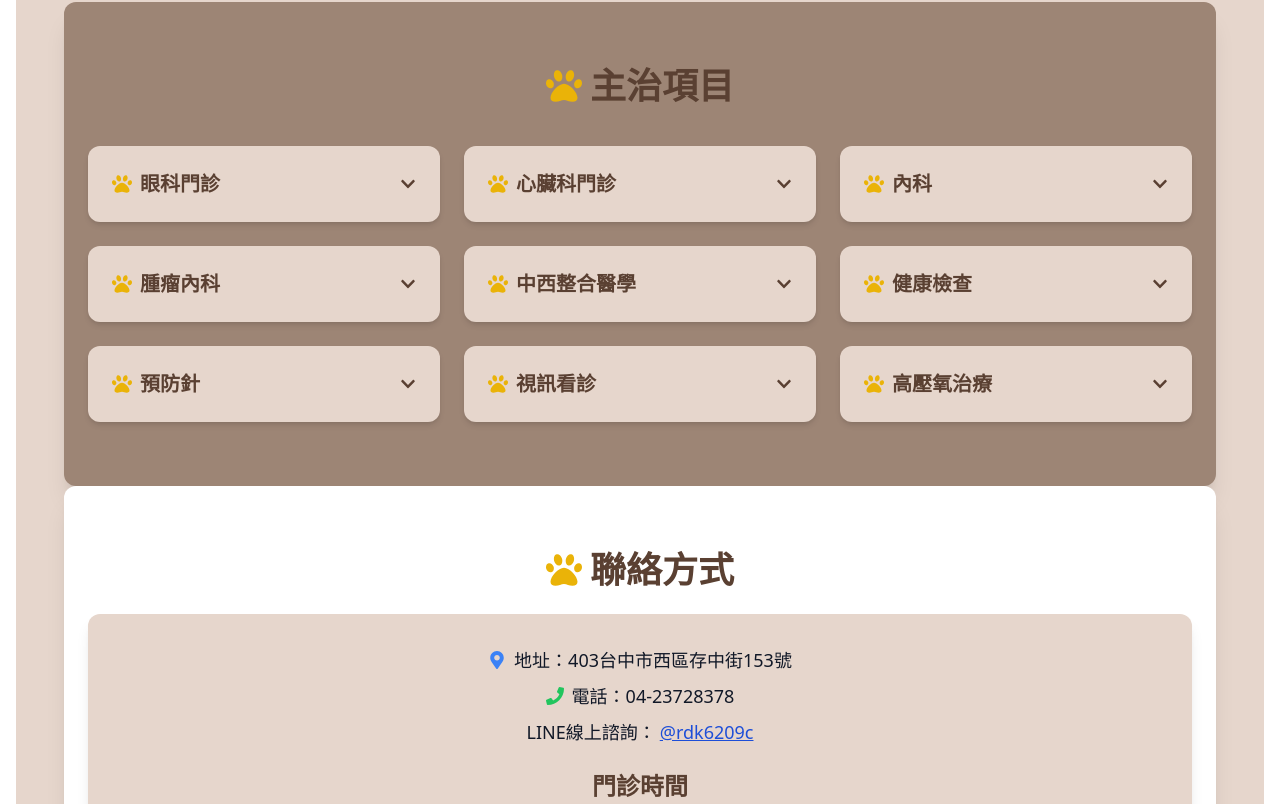
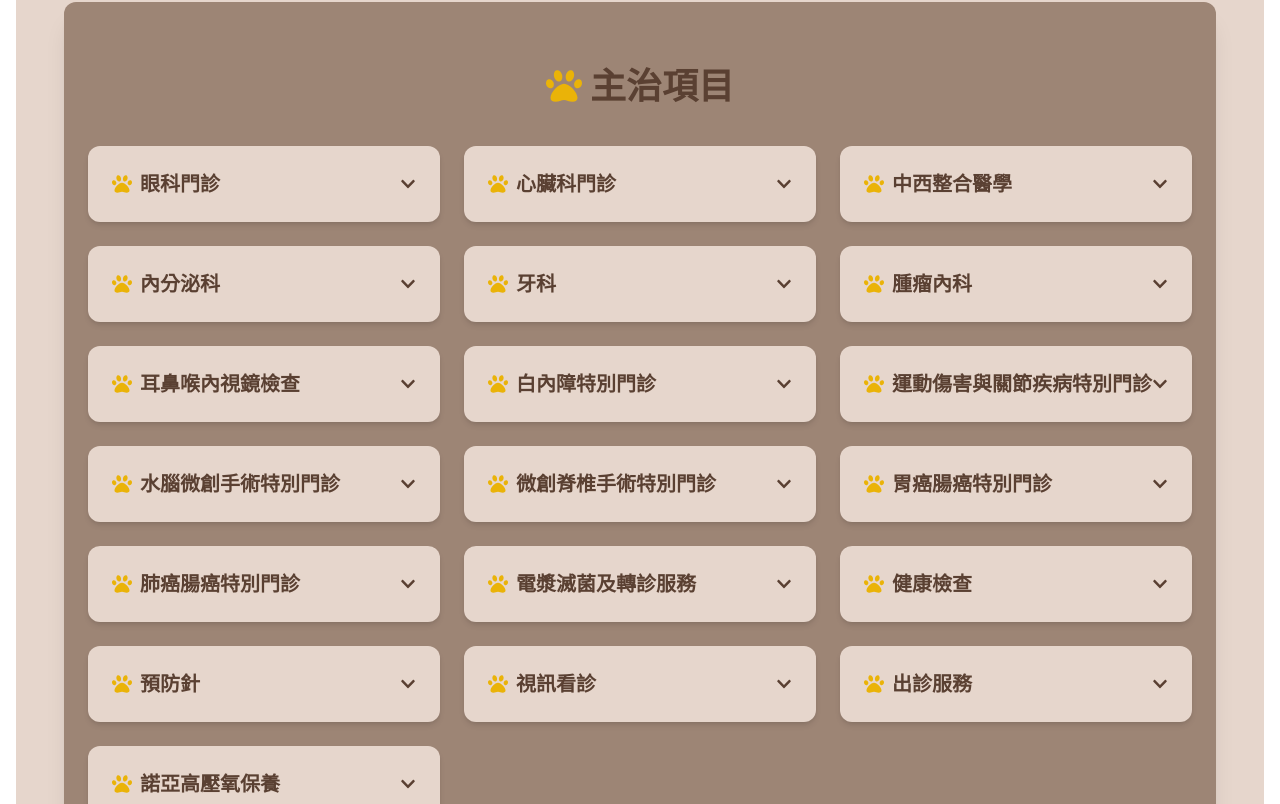
Before and after one commit to frankfu88/wenzhi, a Next.js app: page / in a window 1280 px wide. Shown: the part 1993-2797 px from the top of the page. Built offline with nearby package versions, Linux system fonts and the light colour scheme.

Commit message:
Initial commit for 羅大宇動物醫院網站

```diff
--- a/src/app/Navbar.tsx
+++ b/src/app/Navbar.tsx
@@ -40,7 +40,7 @@ export default function Navbar() {
           <button onClick={() => handleNavClick("director")} className="hover:text-gray-600">院長資訊</button>
           <button onClick={() => handleNavClick("services")} className="hover:text-gray-600">主治項目</button>
           {/* ✅ 當點擊價格一覽時，自動收起 Navbar */}
-          <Link href="/pricing" className="hover:text-gray-600" onClick={() => setIsOpen(false)}>價格一覽</Link>
+          {/* <Link href="/pricing" className="hover:text-gray-600" onClick={() => setIsOpen(false)}>價格一覽</Link> */}
           <button onClick={() => handleNavClick("contact")} className="hover:text-gray-600">聯絡方式</button>
         </nav>
       </div>
--- a/src/app/layout.tsx
+++ b/src/app/layout.tsx
@@ -12,7 +12,7 @@ export default function RootLayout({ children }: { children: React.ReactNode })
   return (
     <html lang="zh-TW">
       <head>
-        <title>東南動物醫院</title>
+        <title>羅大宇動物醫院</title>
         <meta charSet="UTF-8" />
         <meta name="viewport" content="width=device-width, initial-scale=1.0" />
       </head>
--- a/src/app/page.tsx
+++ b/src/app/page.tsx
@@ -1,5 +1,6 @@
 "use client";
 
+import React from "react";
 import Image from "next/image";
 import { useState } from "react";
 import {
@@ -12,6 +13,7 @@ import {
 import { useRouter } from "next/navigation";
 
 const servicesDetailed = [
+
   {
     label: "眼科門診",
     treatments: [
@@ -37,25 +39,142 @@ const servicesDetailed = [
     ]
   },
   {
-    label: "內科",
+    label: "中西整合醫學",
+    treatments: ["電針、雷射、中草藥、整合式療法"]
+  },
+  {
+    label: "內分泌科",
     treatments: [
-      "糖尿病、甲狀腺低下/亢進、庫興氏症、愛迪生氏症、X毛症等內分泌相關疾病診治"
+      "糖尿病",
+      "甲狀腺低下/亢進",
+      "庫興氏症",
+      "愛迪生氏症",
+      "X毛症等內分泌相關疾病診治"
+    ]
+  },
+  {
+    label: "牙科",
+    treatments: [
+      "牙周治療",
+      "洗牙",
+      "拔牙",
+      "3D全口腔電腦斷層檢查",
+      "牙科X光檢查"
     ]
   },
   {
     label: "腫瘤內科",
     treatments: [
-      "細胞學診斷、病理切片合作診斷"
+      "細胞學診斷與美國臨床病理專科獸醫師朱珮華醫師合作",
+      "病理診斷與中興大學動物疾病管制中心病理切片室合作"
     ]
   },
   {
-    label: "中西整合醫學",
-    treatments: ["電針、雷射、中草藥、整合式療法"]
+    label: "耳鼻喉內視鏡檢查",
+    treatments: [
+      "耳道內視鏡：耳道內視鏡檢查採樣，中耳引流灌洗清創",
+      "鼻腔內視鏡：鼻腔檢查採樣，鼻腔灌洗清創，後鼻孔狹窄氣球擴張術",
+      "喉頭氣管內視鏡：氣管支氣管盥洗採樣培養，氣管塌陷檢查"
+    ]
   },
   {
+    label: "白內障特別門診",
+    treatments: [
+      "全眼球評估",
+      "白內障超音波乳化術",
+      "人工水晶體裝置"
+    ]
+  },
+  {
+    label: "運動傷害與關節疾病特別門診",
+    treatments: [
+      "完全預約制",
+      "每週二上午10:00~12:00",
+      "肩關節發育異常/肘關節發育異常/髖關節發育異常/OCD/UAP",
+      "各式關節鏡手術/關節先天異常矯正手術",
+      "前十字韌帶斷裂治療: PRP注射/幹細胞注射/TTA手術/TPLO手術",
+      "PGR人工滑車溝手術"
+    ]
+  },
+  {
+    label: "水腦微創手術特別門診",
+    treatments: [
+      "完全預約制",
+      "每週五上午 10:00~12:00",
+      "門診評估病況 ",
+      "安排施行微創第三腦室開創術",
+    ]
+  },
+  {
+    label: "微創脊椎手術特別門診",
+    treatments: [
+      "完全預約制",
+      "每週三上午10:00~12:00門=診評估病況",
+      {
+        label: "安排施行：",
+        subitems: [
+          "單孔微創內視鏡脊椎手術",
+          "雙孔微創內視鏡脊椎手術",
+          "超音波引導神經根注射治療"
+        ]
+      }
+    ]
+  },
+  {
+    label: "胃癌腸癌特別門診",
+    treatments: [
+      "完全預約制",
+      "每週五上午 10:00~12:00",
+      "微創手術治療",
+      "門診評估病況",
+      "安排施行微創手術"
+    ]
+  },
+  {
+    label: "肺癌腸癌特別門診",
+    treatments: [
+      "完全預約制",
+      "每週五上午 10:00~12:00",
+      "微創手術治療",
+      "門診評估病況",
+      "胸腔鏡、腫瘤分期與摘除"
+    ]
+  },
+  {
+    label: "電漿滅菌及轉診服務",
+    treatments: [
+      <span className="text-red-600" key="link">
+        請聯繫LINE@
+        <a
+          href="https://lin.ee/MtJUAS6"
+          target="_blank"
+          rel="noopener noreferrer"
+          className="underline ml-1"
+        >
+          https://lin.ee/MtJUAS6
+        </a>
+      </span>
+    ]
+  },
+
+  {
     label: "健康檢查",
-    treatments: ["定期身體狀況評估、疾病早期預防與發現"]
+    treatments: [
+      {
+        type: "paragraph",
+        content: `毛寶獸齡不如人類綿長，健康檢查對於確保毛寶的良好健康狀態以及預防潛在的健康風險非常重要。`
       },
+      {
+        type: "paragraph",
+        content: `建議每年定期檢查，持續關心毛寶的體重和營養狀態，有助於預防肥胖或營養不良等問題。合理的體重和營養是維護健康的重要方式。`
+      },
+      {
+        type: "paragraph",
+        content: `另一方面，健康檢查有助於預防常見疾病，提早發現並早治療，採取適當的治療和管理措施。`
+      }
+    ]
+  },
+
   {
     label: "預防針",
     treatments: ["幼貓、幼犬、成貓、成犬疫苗接種"]
@@ -63,13 +182,61 @@ const servicesDetailed = [
   {
     label: "視訊看診",
     treatments: [
-      "30分鐘/$500（LINE Pay 或匯款）",
-      "高齡、行動不便或關注動物福利的飼主"
+      {
+        type: "paragraph",
+        content: "視訊看診費用為30分鐘/$500，支付方式可使用 LINE PAY或匯款，需事先付款。"
+      },
+      {
+        label: "服務對象：",
+        subitems: [
+          "高齡動物的飼主：通常是8歲以上的貓狗",
+          "不便出行的飼主：例如交通不便、行動不便的家庭。",
+          "關注動物福利的飼主：希望減少動物因往返診所的壓力。"
+        ]
+      }
     ]
   },
   {
-    label: "高壓氧治療",
-    treatments: ["促進癒合、改善慢性疼痛與炎症"]
+    label: "出診服務",
+    treatments: [
+      {
+        type: "paragraph",
+        content: "預約前需事先與醫師視訊了解初步狀況，"
+      },
+      {
+        type: "paragraph",
+        content: "視訊看診費用為30分鐘/$500，支付方式可使用 LINE PAY 或匯款，需事先付款。"
+      },
+      {
+        type: "paragraph",
+        content: "出診範圍僅限台中市，到府來回車資費用由患者支付。"
+      },
+      {
+        type: "paragraph",
+        content: "到府看診費用為每30分鐘/$1000，線上預約需預付訂金 $2000。"
+      }
+    ]
+  },
+  {
+    label: "諾亞高壓氧保養",
+    treatments: [
+      {
+        type: "paragraph",
+        content: "本院高壓氧設備升級了喔～已經開始為毛小孩服務！"
+      },
+      {
+        type: "paragraph",
+        content: "⭐ 高壓氧保養：藉由壓力和氧氣，提高血漿及組織含氧濃度並增強血中血球殺菌和自癒能力，以達到保養目的。"
+      },
+      {
+        type: "paragraph",
+        content: "🔴 可用於皮膚傷口修復、心血管、神經系統損傷、口腔、腸胃道、肌肉骨骼、傳染感染性疾病、老年疾病、癌症"
+      },
+      {
+        type: "paragraph",
+        content: "👉 以上適應症需獸醫師診斷"
+      }
+    ]
   }
 ];
 
@@ -100,7 +267,7 @@ export default function Home() {
         </p>
         </div>
 
-        {/* 🔹 東南動物醫院的優勢 */}
+        {/* 🔹 我們的優勢 */}
         <div className="bg-white shadow-xl rounded-xl p-8 mt-12">
           <h2 className="text-4xl font-bold text-[#5A4032] flex items-center justify-center gap-2">
             <FaPaw className="text-yellow-500" /> 我們的優勢
@@ -128,7 +295,7 @@ export default function Home() {
         <div className="w-full md:w-1/2">
           <Image
             src="/director.jpg"
-            alt="院長 劉彥杰"
+            alt="院長 羅致宇"
             width={600}
             height={600}
             className="rounded-xl border-4 border-yellow-500 shadow-xl"
@@ -152,19 +319,15 @@ export default function Home() {
       </section>
 
       {/* 🔹 主治項目 */}
-      <section
-        id="services"
-        className="max-w-6xl mx-auto py-16 px-6 text-center bg-[#9D8575] text-white shadow-xl rounded-xl"
-      >
+      <section className="max-w-6xl mx-auto py-16 px-6 text-center bg-[#9D8575] text-white shadow-xl rounded-xl">
       <h2 className="text-4xl font-bold flex items-center justify-center gap-2">
         <FaPaw className="text-yellow-500" /> 主治項目
       </h2>
-
       <div className="grid grid-cols-1 md:grid-cols-2 lg:grid-cols-3 gap-6 mt-10 text-left">
         {servicesDetailed.map((service, index) => (
           <div
             key={index}
-              className="bg-[#E6D6CC] text-gray-800 rounded-xl shadow-md p-6 transition"
+            className="flex flex-col justify-between bg-[#E6D6CC] text-gray-800 rounded-xl shadow-md p-6 transition-all duration-300"
           >
             <div
               className="flex justify-between items-center cursor-pointer"
@@ -180,18 +343,52 @@ export default function Home() {
               )}
             </div>
 
-              {openIndex === index && (
-                <ul className="mt-4 list-disc list-inside space-y-1 text-base text-gray-700">
-                  {service.treatments.map((treatment, i) => (
-                    <li key={i}>{treatment}</li>
+            <div
+              className={`overflow-hidden transition-all duration-300 ease-in-out ${
+                openIndex === index ? "max-h-96 mt-4" : "max-h-0"
+              }`}
+            >
+              <ul className="list-disc list-inside space-y-1 text-base text-gray-700">
+              {service.treatments.map((treatment, i) => {
+  if (typeof treatment === "string" || React.isValidElement(treatment)) {
+    return <li key={i}>{treatment}</li>;
+  } else if (
+    typeof treatment === "object" &&
+    "label" in treatment &&
+    Array.isArray(treatment.subitems)
+  ) {
+    return (
+      <li key={i}>
+        {treatment.label}
+        <ul className="list-disc list-inside ml-5 mt-1 space-y-1">
+          {treatment.subitems.map((sub, j) => (
+            <li key={j}>{sub}</li>
           ))}
         </ul>
-              )}
+      </li>
+    );
+  } else if (
+    typeof treatment === "object" &&
+    "type" in treatment &&
+    treatment.type === "paragraph" &&
+    "content" in treatment
+  ) {
+    return (
+      <li key={i} className="list-none">
+        <p className="text-gray-700 leading-relaxed">{treatment.content}</p>
+      </li>
+    );
+  } else {
+    return null;
+  }
+})}
+
+              </ul>
+            </div>
           </div>
         ))}
       </div>
     </section>
-
 
       {/* 🔹 聯絡方式 */}
       <section id="contact" className="max-w-6xl mx-auto py-16 px-6 text-center bg-white shadow-xl rounded-xl">
@@ -228,7 +425,7 @@ export default function Home() {
             </p>
           </div>
 
-          {/* 門診時間 & 探視時間 - 並排顯示 */}
+          {/* 門診時間 */}
           <div className="mt-6 flex flex-col md:flex-row justify-center gap-12">
             {/* 🔹 門診時間 */}
             <div className="flex-1 text-lg">
@@ -241,15 +438,6 @@ export default function Home() {
               </ul>
             </div>
 
-            {/* 🔹 探視時間 */}
-            {/* <div className="flex-1 text-lg">
-              <h3 className="text-2xl font-bold text-[#5A4032] mb-2">探視時間</h3>
-              <p>周一到周日</p>
-              <ul className="mt-2 space-y-1">
-                <li>15:00 - 16:00</li>
-                <li>19:00 - 20:00</li>
-              </ul>
-            </div> */}
           </div>
         </div>
 
@@ -264,43 +452,6 @@ export default function Home() {
           referrerPolicy="no-referrer-when-downgrade"
         />
       </div>
-
-
-
-        {/* 🔹 停車資訊 */}
-        {/* <div className="mt-12 bg-[#E6D6CC] shadow-lg rounded-xl p-8"> */}
-          {/* <h2 className="text-4xl font-bold text-[#5A4032] flex items-center justify-center gap-2">
-            <FaPaw className="text-yellow-500" /> 停車資訊
-          </h2>
-          <p className="text-lg text-center text-gray-700 mt-2">
-            附近有多個停車場可供使用，點擊下方地點即可導航
-          </p> */}
-
-          {/* 🔹 停車場列表 */}
-          {/* <div className="grid grid-cols-1 md:grid-cols-2 lg:grid-cols-3 gap-4 mt-6 text-lg">
-            {[
-              { name: "崇德北平自動收費停車場", link: "https://www.google.com/maps?q=406台中市北屯區崇德路二段103-106號" },
-              { name: "觀自在禪寺停車場", link: "https://www.google.com/maps?q=406台中市北屯區青島路四段28號" },
-              { name: "北平路停車場", link: "https://www.google.com/maps?q=406台中市北屯區北平路三段186號" },
-              { name: "嘟嘟房停車場 - 台中崇德站", link: "https://www.google.com/maps?q=406台中市北屯區崇德路二段103號" },
-              { name: "北屯停車場", link: "https://www.google.com/maps?q=406台中市北屯區河北路二段3號" },
-              { name: "uTagGo 河邑河北二站", link: "https://www.google.com/maps?q=406台中市北屯區河北路二段65號" },
-              { name: "文昌漢口停車場", link: "https://www.google.com/maps?q=406台中市北屯區漢口路五段15號" },
-              { name: "大德室內停車場", link: "https://www.google.com/maps?q=404台中市北屯區青島路四段58之1號" },
-              { name: "河北停車場", link: "https://www.google.com/maps?q=406台中市北屯區河北路二段80號" },
-            ].map((parking, index) => (
-              <div
-                key={index}
-                className="bg-white shadow-md rounded-lg p-4 text-center cursor-pointer hover:bg-gray-100 transition"
-                onClick={() => window.open(parking.link, "_blank")}
-              >
-                <span className="text-gray-800">{parking.name}</span>
-              </div>
-            ))}
-          </div> */}
-        {/* </div> */}
-
-
       </section>
     </main>
   );
```
Lines whose indentation alone changed are shown as unchanged.
